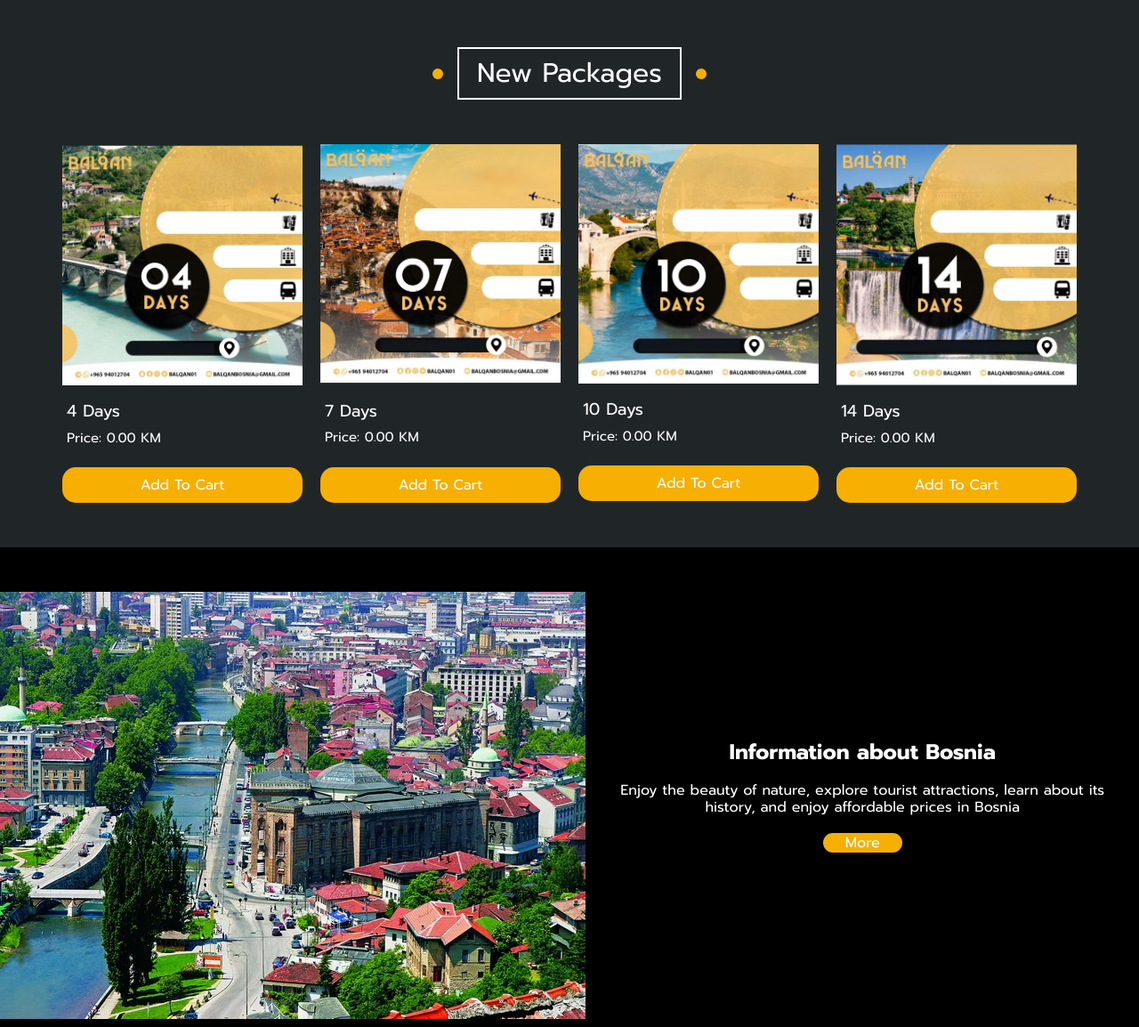
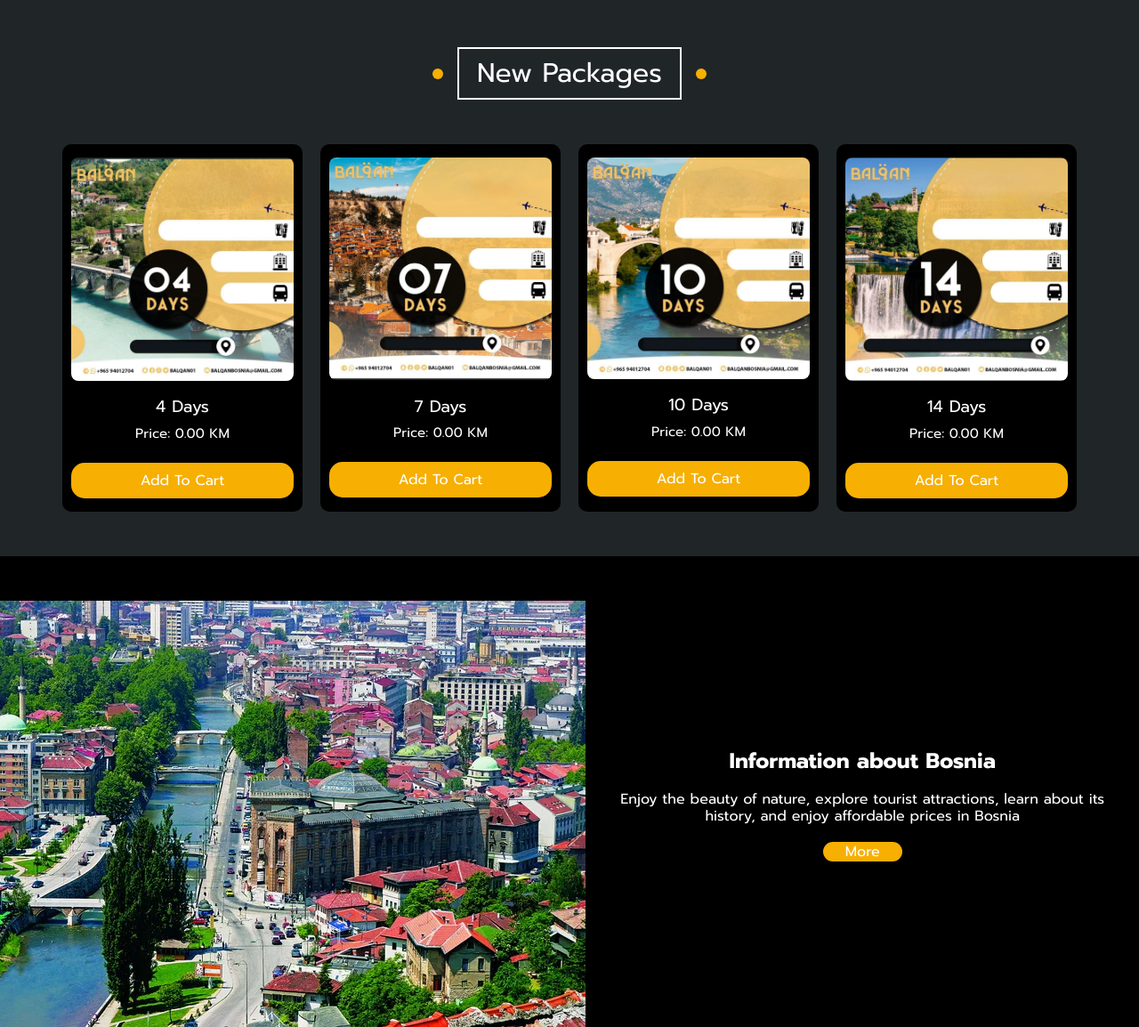
Before and after one commit to IbrahimMohamed9/Balqan, a PHP site: page / in a window 1280 px wide. Shown: the part 691-1845 px from the top of the page at 89% size. Run offline with PHP 8.4, Linux system fonts and the light colour scheme.

Commit message:
finish updates

```diff
--- a/assets/css/balqan.css
+++ b/assets/css/balqan.css
@@ -201,7 +201,6 @@ header ul.title-words li {
 }
 header .title-words li:hover a {
   color: var(--main-color);
-
 }
 header .title-words li a::before {
   content: "";
@@ -332,15 +331,24 @@ header .icons span:hover {
     grid-template-columns: repeat(auto-fill, minmax(150px, 1fr));
   }
 }
+.new-packages .package {
+  transition: var(--main-transition);
+  background-color: black;
+  border: 15px solid black;
+  border-radius: 10px;
+  border-left: 10px solid black;
+  border-right: 10px solid black;
+}
 .new-packages .package:hover {
-  transition: var(--main-transition);
   transform: translateY(-10px);
 }
 .new-packages .package img {
   width: 100%;
+  border-radius: 8px;
 }
 .new-packages .package .text {
   margin: 15px 5px;
+  text-align: center;
 }
 .new-packages .package .text h3 {
   font-weight: normal;
@@ -365,7 +373,7 @@ header .icons span:hover {
   transition: var(--main-transition);
 }
 .new-packages .package button:hover::before {
-  top: -25px;
+  top: -15px;
   opacity: 0;
 }
 .new-packages .package button::after {
@@ -375,7 +383,7 @@ header .icons span:hover {
   position: absolute;
   transform: translate(-50%, -50%);
   left: 50%;
-  top: 30px;
+  top: 15px;
   color: white;
   opacity: 0;
   transition: var(--main-transition);
--- a/index.html
+++ b/index.html
@@ -95,7 +95,9 @@
             <h3>7 Days</h3>
             <p>Price: 0.00 KM</p>
           </div>
-          <button></button>
+          <div class="buttom">
+            <button></button>
+          </div>
         </div>
         <div class="package">
           <div class="image">
```
